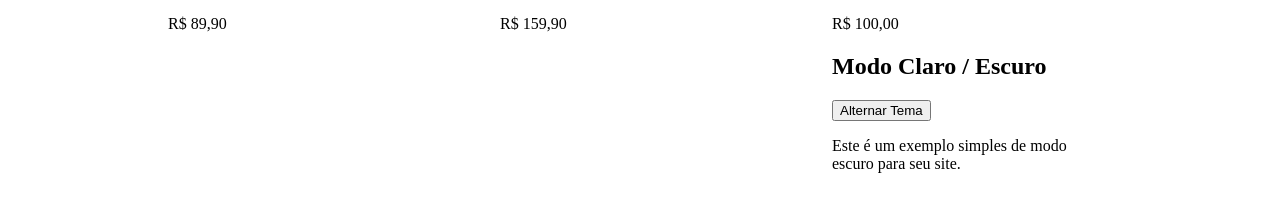
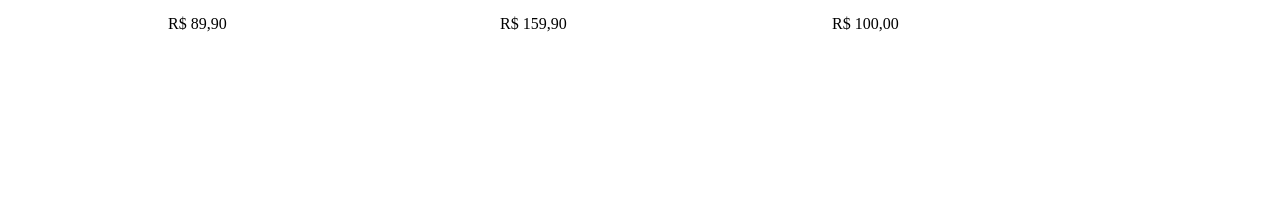
Before and after one commit to wilburlindo/STREETSAWER2.0, a plain HTML site: page index.html in a window 1280 px wide. Shown: the part 658-870 px from the top of the page. After the commit the page ends 800 px from the top, so only its background shows below. Drawn offline with Linux system fonts and the light colour scheme.

Commit message:
Update index.html

```diff
--- a/index.html
+++ b/index.html
@@ -35,10 +35,3 @@
       <img src="https://down-br.img.susercontent.com/file/a44e6d5ea639e60bb8e0f923d3dab63d_tn" alt="Moletom">
       <h3>bones</h3>
       <p>R$ 100,00</p>
-
-     <body>
-  <div class="container">
-    <h1>Modo Claro / Escuro</h1>
-    <button id="toggle-theme">Alternar Tema</button>
-    <p>Este é um exemplo simples de modo escuro para seu site.</p>
-  </div>
```
